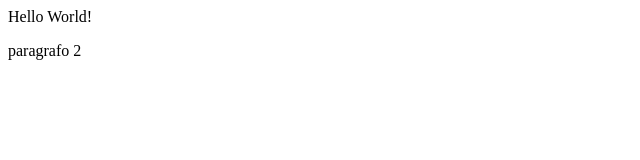
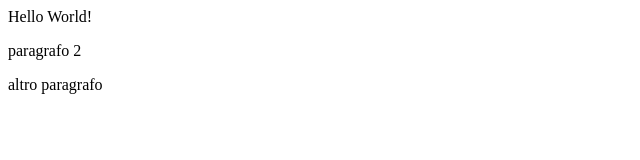
Before and after one commit to alessiopriore/prova3, a plain HTML site: page index.html in a window 1280 px wide. Shown: the whole page, without its empty margins (0-640 px from the left). Drawn offline with Linux system fonts and the light colour scheme.

Commit message:
features 3

```diff
--- a/index.html
+++ b/index.html
@@ -6,6 +6,7 @@
         <div>
 			<p>Hello World!</p>
 			<p>paragrafo 2</p>
+			<p>altro paragrafo </p>
 		</div>
     </body>
 </html>
```
